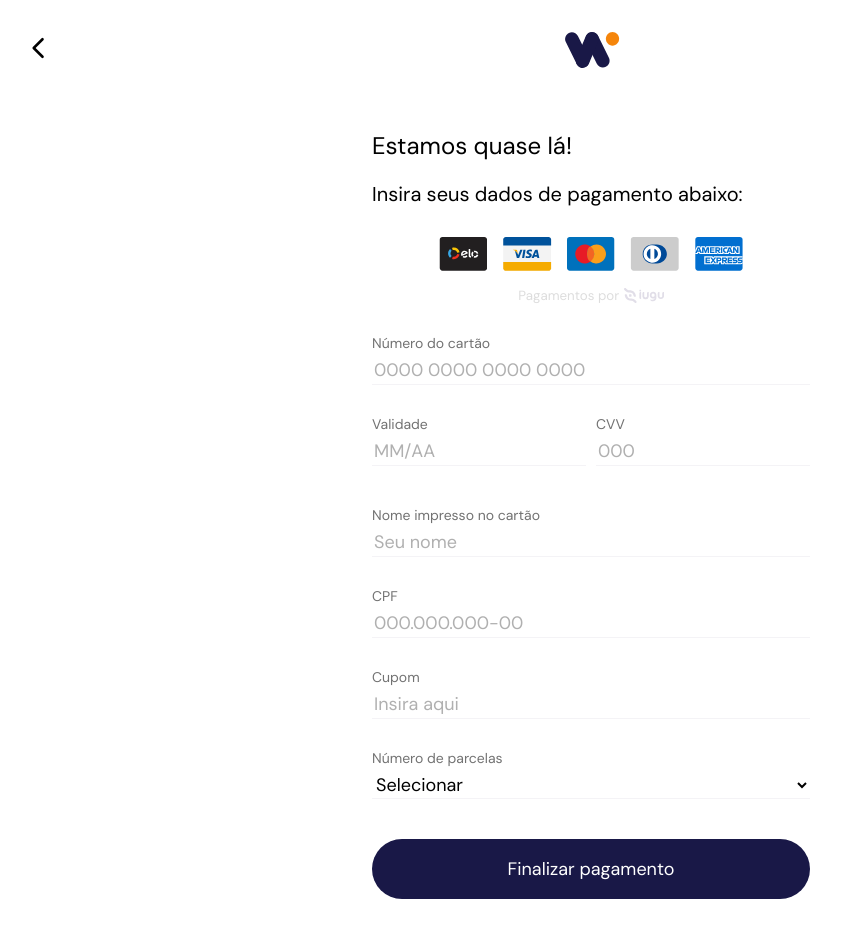
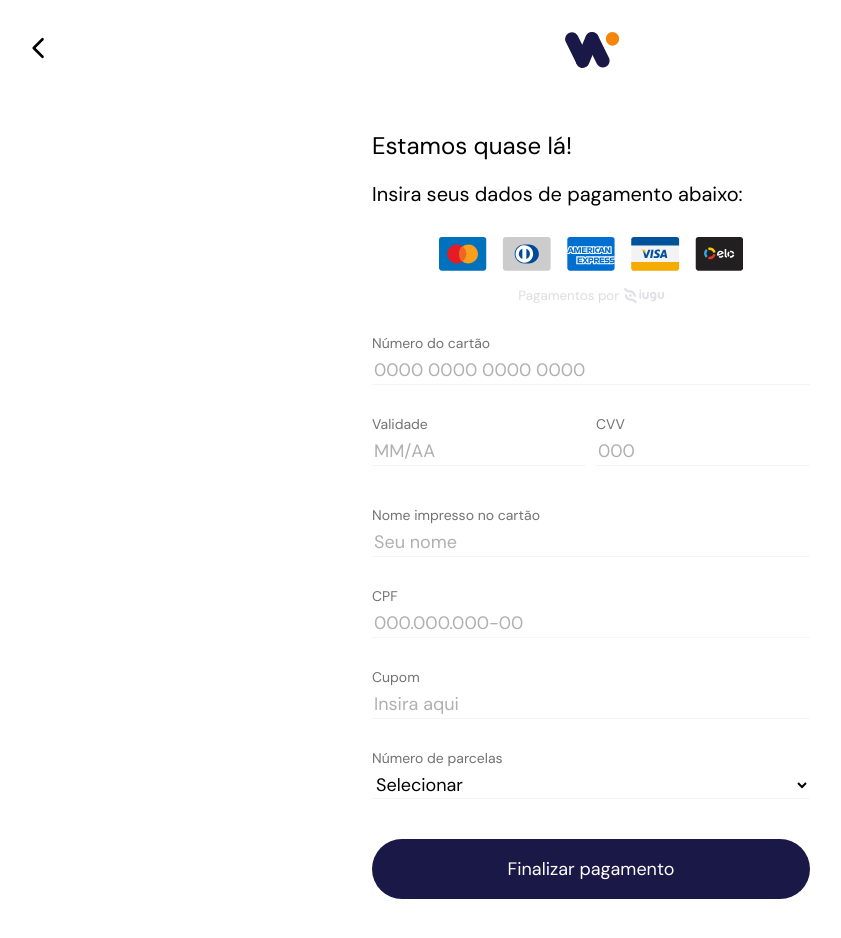
Before and after one commit to rafaelaqueirozg/checkout, a React (Vite) app: page /checkout in a window 1280 px wide. Shown: the top 938 px of the page, without its empty margins (49-890 px from the left). Built offline with nearby package versions, Linux system fonts and the light colour scheme.

Commit message:
style(Payment): :lipstick: atualiza ordem das bandeiras de cartão

```diff
--- a/src/components/Payment/Payment.tsx
+++ b/src/components/Payment/Payment.tsx
@@ -14,16 +14,16 @@ interface CreditCard {
 }
 
 const acceptedCreditCards: CreditCard[] = [
-  { logo: eloLogo, alt: 'Cartão da bandeira Elo' },
-  { logo: visaLogo, alt: 'Cartão da bandeira Visa' },
   { logo: mastercardLogo, alt: 'Cartão da bandeira Mastercard' },
   { logo: dinnersclubLogo, alt: 'Cartão da bandeira Dinners Club' },
   { logo: americanexpressLogo, alt: 'Cartão da bandeira American Express' },
+  { logo: visaLogo, alt: 'Cartão da bandeira Visa' },
+  { logo: eloLogo, alt: 'Cartão da bandeira Elo' },
 ];
 
 export const Payment = (): ReactElement => {
   return (
-    <>
+    <div className={styles.payment}>
       <h4>Estamos quase lá!</h4>
       <p>Insira seus dados de pagamento abaixo:</p>
 
@@ -52,6 +52,6 @@ export const Payment = (): ReactElement => {
       </div>
 
       <PaymentForm />
-    </>
+    </div>
   );
 };
```
